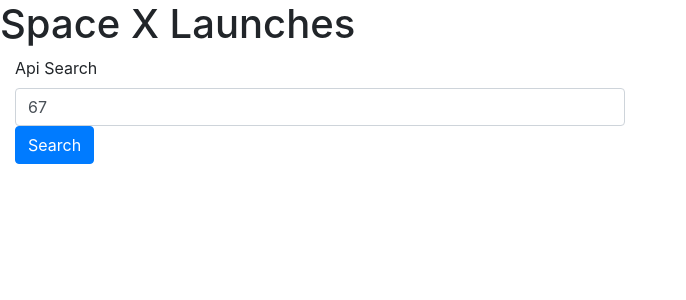
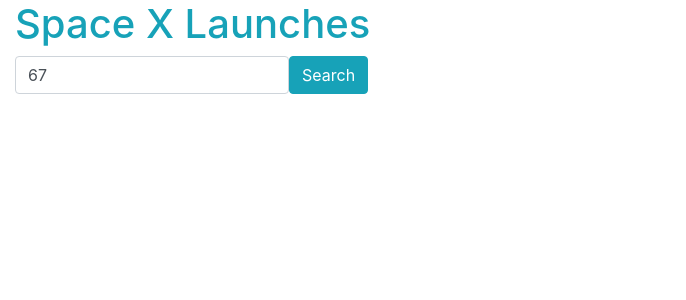
Before and after one commit to snufka/spaceX_API, a React (Create React App) app: page / in a window 1280 px wide. Shown: the top 300 px of the page, without its empty margins (0-686 px from the left). Built offline with nearby package versions, Linux system fonts and the light colour scheme.

Commit message:
more display work

```diff
--- a/src/App.js
+++ b/src/App.js
@@ -5,8 +5,8 @@ import Search from "./Search";
 
 function App() {
   return (
-    <div>
-      <h1>Space X Launches</h1>
+    <div className="col-sm-6">
+      <h1 className="text-info">Space X Launches</h1>
       <Search />
     </div>
   );
--- a/src/Search.js
+++ b/src/Search.js
@@ -23,9 +23,9 @@ export default function Search() {
   };
   return (
     <>
-      <form onSubmit={searchApi} className="col-sm-6">
-        <label className="label" htmlFor="query">
-          Api Search
+      <form onSubmit={searchApi} className="form-inline">
+        <label className="sr-only" htmlFor="query">
+          Search
         </label>
         <input
           className="form-control"
@@ -35,7 +35,8 @@ export default function Search() {
           value={query}
           onChange={(e) => setQuery(e.target.value)}
         />
-        <button className="btn btn-primary" type="submit">
+
+        <button className="btn btn-info" type="submit">
           Search
         </button>
       </form>
@@ -44,7 +45,7 @@ export default function Search() {
         <div className="text-center">
           {launches.map((launch) => (
             <div key={launch.flight_number}>
-              <h3 className="card-header">
+              <h3 className="card-title">
                 Flight Number:{launch.flight_number}
               </h3>
               <h1 className="card-header">
@@ -58,7 +59,7 @@ export default function Search() {
               <div className="card-body">
                 <h3>Status: {launch.launch_success}</h3>
                 <p>Date: {launch.launch_date_utc}</p>
-                <p>Details:{launch.details}</p>
+                <p className="card-text">Details: {launch.details}</p>
                 <a href={launch.links.article_link} className="btn btn-primary">
                   Read More about the Lunch
                 </a>
```
